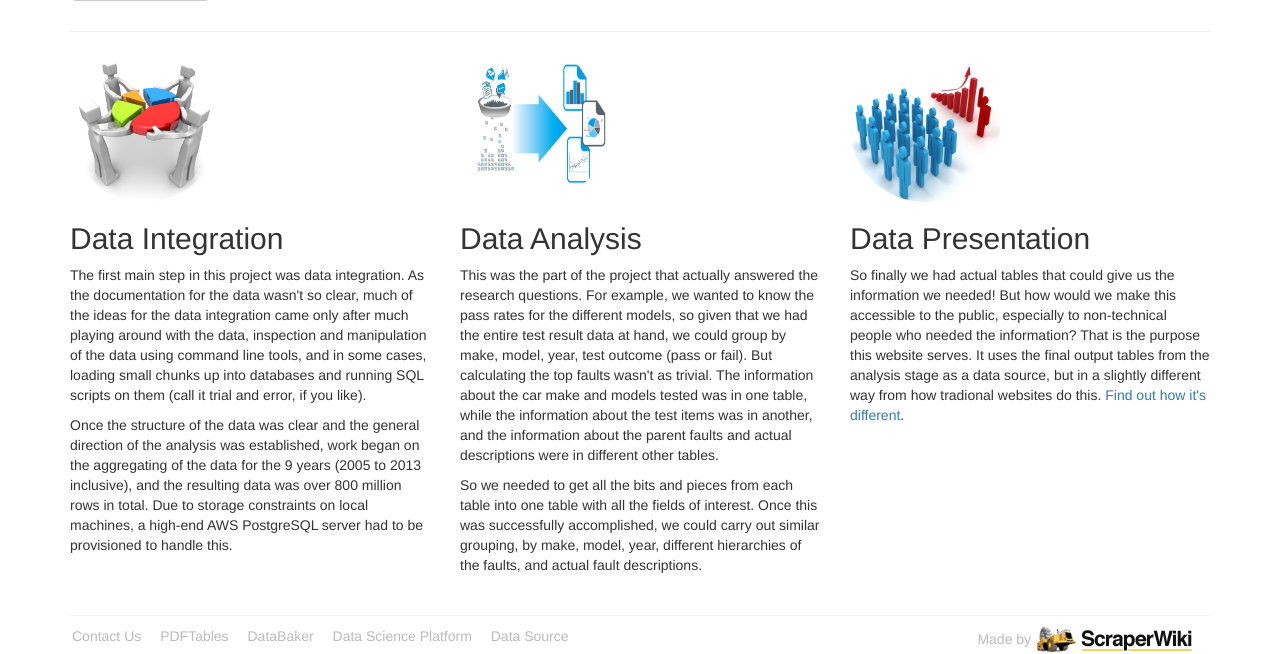
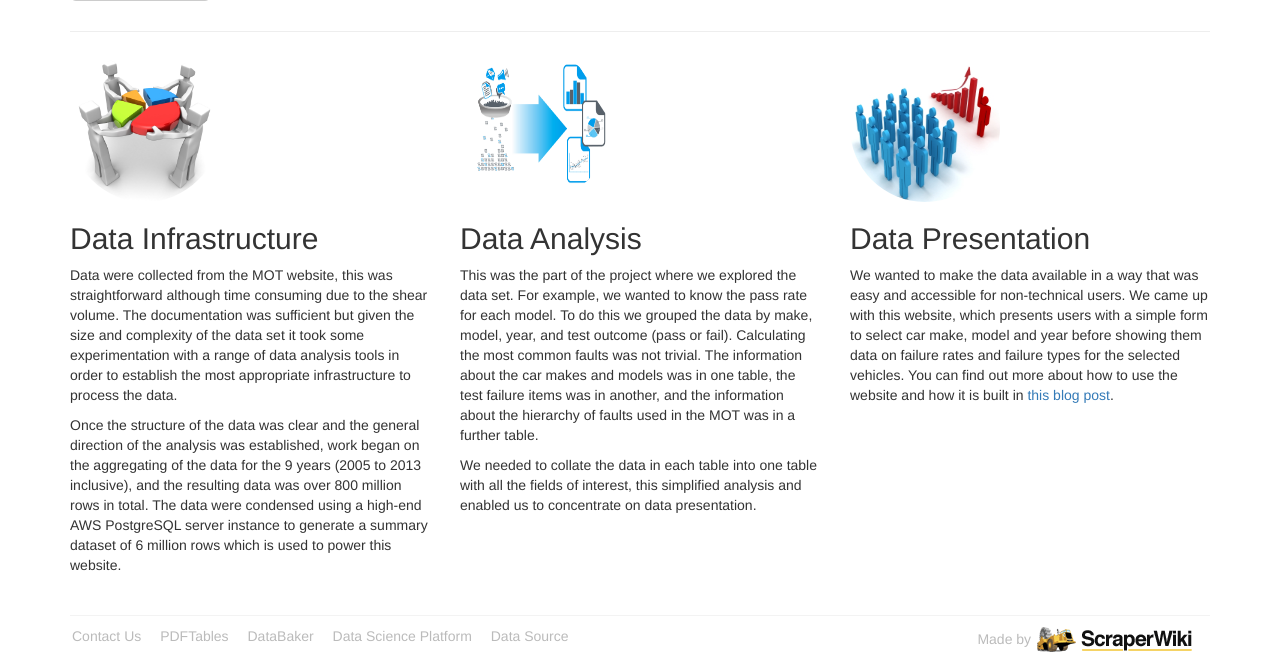
Before and after one commit to scraperwiki/MOT-app, a Flask app: page /about in a window 1280 px wide. Shown: the part 560-1214 px from the top of the page. Run offline with Flask 2, Linux system fonts and the light colour scheme; parts of the project's set-up code (start-up, migrations or seed data) failed here and were passed over; some libraries are stand-ins or nearby versions.

Commit message:
Update more of about

```diff
--- a/app/templates/about.html
+++ b/app/templates/about.html
@@ -34,20 +34,20 @@
         <div class="row">
             <div class="col-sm-4">
                 <img class="img-circle img-responsive img-center resize1" src="{{ url_for('static', filename='DataIntegration.jpg') }}" alt="">
-                <h2>Data Integration</h2>
-                <p>The first main step in this project was data integration. As the documentation for the data wasn't so clear, much of the ideas for the data integration came only after much playing around with the data, inspection and manipulation of the data using command line tools, and in some cases, loading small chunks up into databases and running SQL scripts on them (call it trial and error, if you like).</p>
-                <p>Once the structure of the data was clear and the general direction of the analysis was established, work began on the aggregating of the data for the 9 years (2005 to 2013 inclusive), and the resulting data was over 800 million rows in total. Due to storage constraints on local machines, a high-end AWS PostgreSQL server had to be provisioned to handle this.</p>
+                <h2>Data Infrastructure</h2>
+                <p>Data were collected from the MOT website, this was straightforward although time consuming due to the shear volume. The documentation was sufficient but given the size and complexity of the data set it took some experimentation with a range of data analysis tools in order to establish the most appropriate infrastructure to process the data.</p>
+                <p>Once the structure of the data was clear and the general direction of the analysis was established, work began on the aggregating of the data for the 9 years (2005 to 2013 inclusive), and the resulting data was over 800 million rows in total. The data were condensed using a high-end AWS PostgreSQL server instance to generate a summary dataset of 6 million rows which is used to power this website.</p>
             </div>
             <div class="col-sm-4">
                 <img class="img-circle img-responsive img-center resize1" src="{{ url_for('static', filename='DataAnalysis.jpg') }}" alt="">
                 <h2>Data Analysis</h2>
-                <p>This was the part of the project that actually answered the research questions. For example, we wanted to know the pass rates for the different models, so given that we had the entire test result data at hand, we could group by make, model, year, test outcome (pass or fail). But calculating the top faults wasn't as trivial. The information about the car make and models tested was in one table, while the information about the test items was in another, and the information about the parent faults and actual descriptions were in different other tables.</p>
-                <p>So we needed to get all the bits and pieces from each table into one table with all the fields of interest. Once this was successfully accomplished, we could carry out similar grouping, by make, model, year, different hierarchies of the faults, and actual fault descriptions.</p>
+                <p>This was the part of the project where we explored the data set. For example, we wanted to know the pass rate for each model. To do this we grouped the data by make, model, year, and test outcome (pass or fail). Calculating the most common faults was not trivial. The information about the car makes and models was in one table, the test failure items was in another, and the information about the hierarchy of faults used in the MOT was in a further table.</p>
+                <p>We needed to collate the data in each table into one table with all the fields of interest, this simplified analysis and enabled us to concentrate on data presentation.</p>
             </div>
             <div class="col-sm-4">
                 <img class="img-circle img-responsive img-center resize1" src="{{ url_for('static', filename='DataPresentation.png') }}" alt="">
                 <h2>Data Presentation</h2>
-                <p>So finally we had actual tables that could give us the information we needed! But how would we make this accessible to the public, especially to non-technical people who needed the information? That is the purpose this website serves. It uses the final output tables from the analysis stage as a data source, but in a slightly different way from how tradional websites do this. <a href="https://blog.scraperwiki.com/?p=758223689&preview=1&_ppp=1c42663a9d">Find out how it's different</a>.</p>
+                <p>We wanted to make the data available in a way that was easy and accessible for non-technical users. We came up with this website, which presents users with a simple form to select car make, model and year before showing them data on failure rates and failure types for the selected vehicles. You can find out more about how to use the website and how it is built in <a href="https://blog.scraperwiki.com/2015/08/which-car-should-i-not-buy-find-out-with-the-scraperwiki-mot-website/">this blog post</a>.</p>
             </div>
         </div>
     </div>
```
